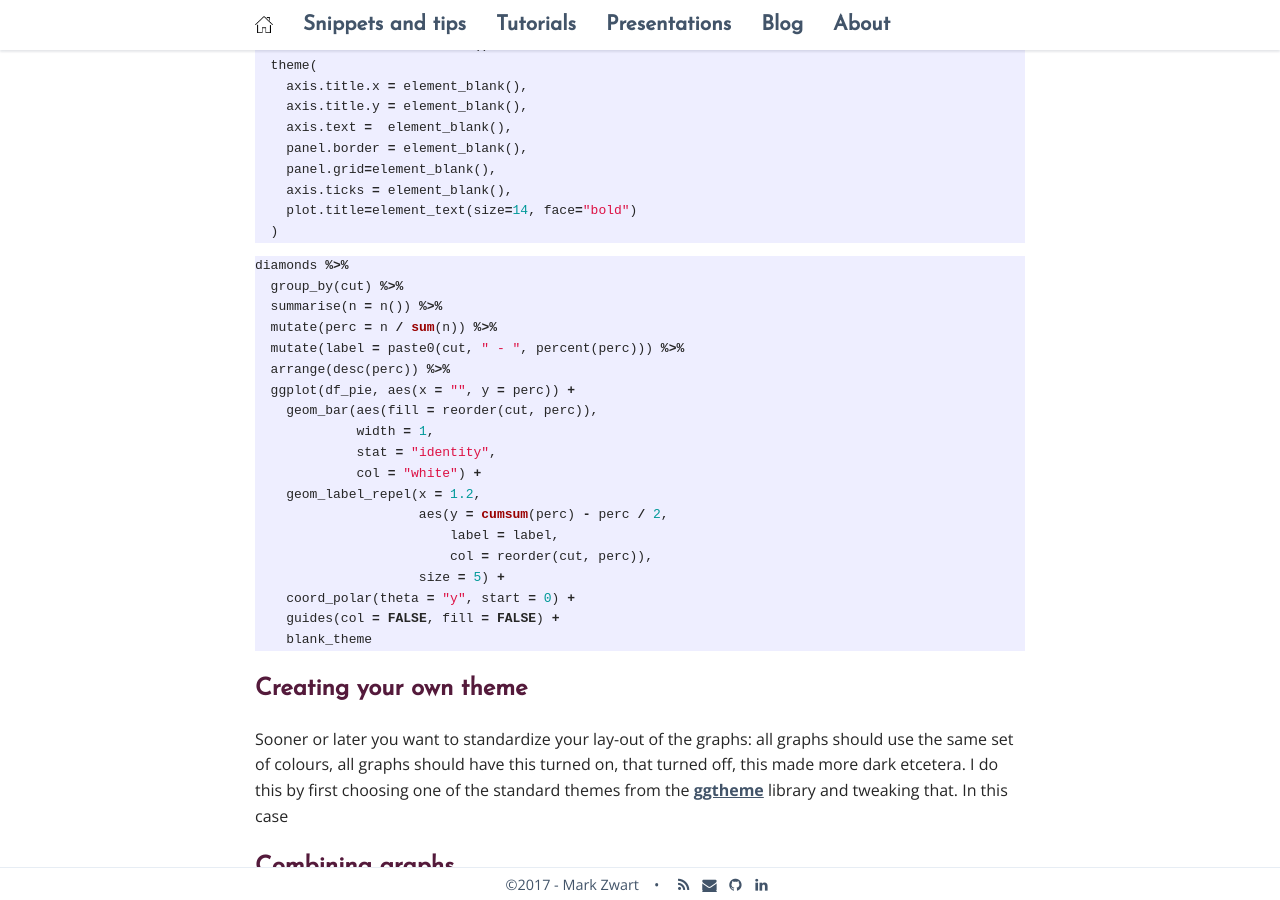
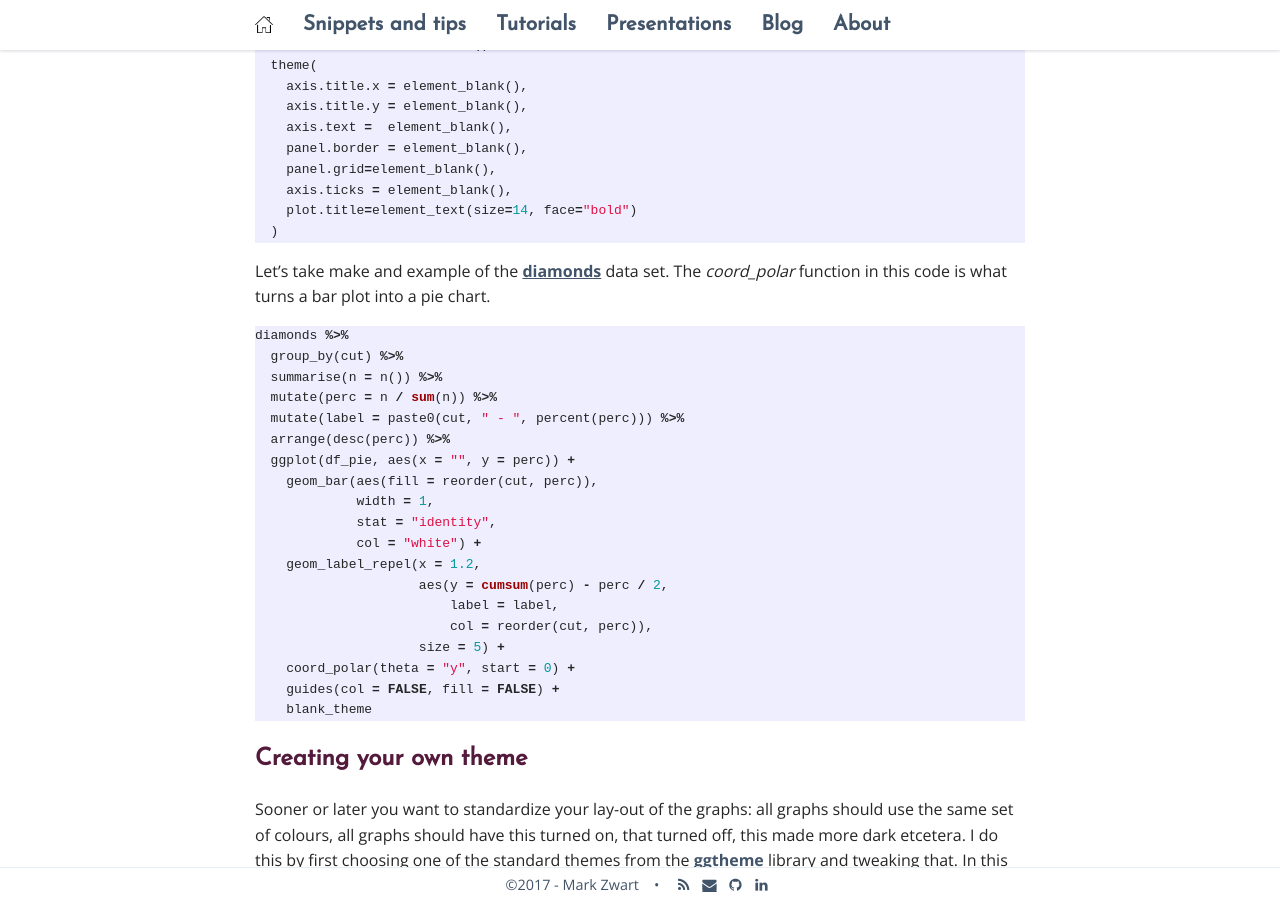
Before and after one commit to mark-me/mark-me.github.io, a Jekyll site: the page built from _pages/snippets-and-tips/graphs/graphs.md, in a window 1280 px wide and 900 px high, scrolled down 2203 px. Built offline with Jekyll 4.4.1, drawn with Linux system fonts in a browser that asks for light colours; nearby versions of some CDN libraries; comment, search, counter and statistics services are not loaded.

Commit message:
Update graphs.md

````diff
--- a/_pages/snippets-and-tips/graphs/graphs.md
+++ b/_pages/snippets-and-tips/graphs/graphs.md
@@ -73,6 +73,7 @@ blank_theme <- theme_minimal()+
     plot.title=element_text(size=14, face="bold")
   )
 ```
+Let's take make and example of the [diamonds](http://ggplot2.tidyverse.org/reference/diamonds.html) data set. The _coord_polar_ function in this code is what turns a bar plot into a pie chart.
 ```r
 diamonds %>%
   group_by(cut) %>%
````
